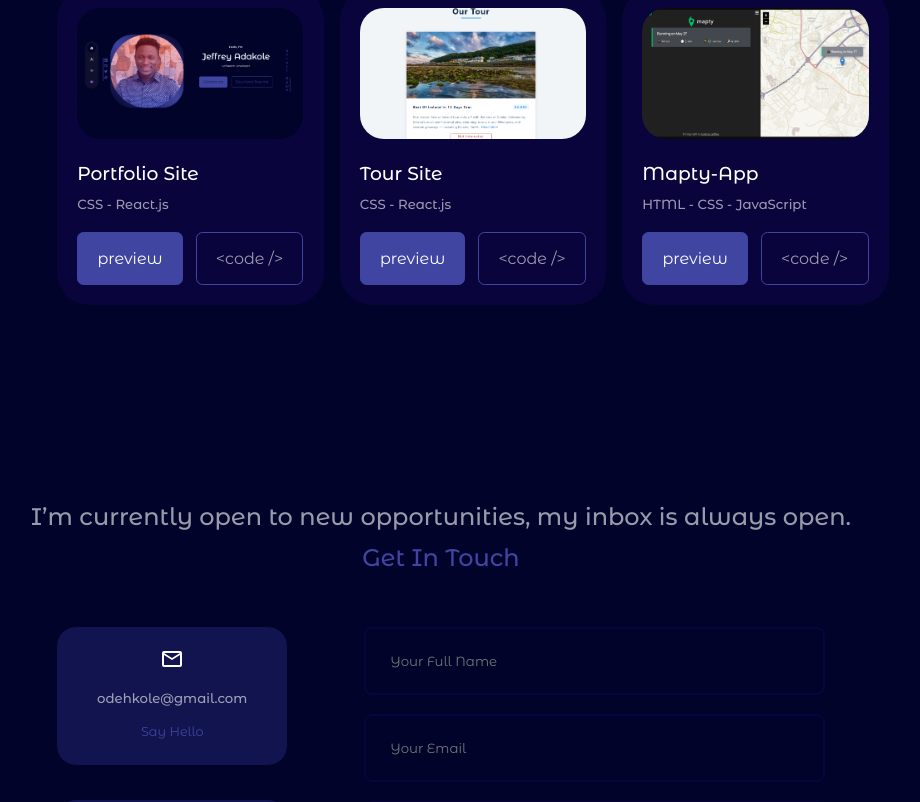
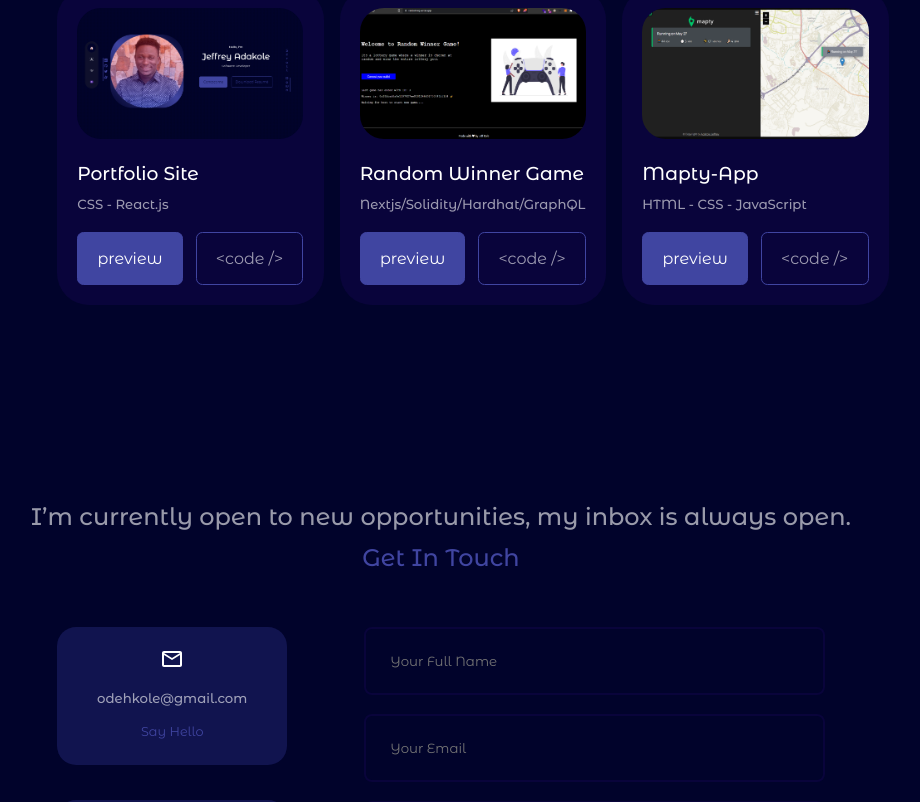
Before and after one commit to Jeff-Ad/portfolio-site, a React (Create React App) app: page / in a window 1280 px wide. Shown: the part 2050-2852 px from the top of the page, without its empty margins (199-1119 px from the left). Built offline with nearby package versions, Linux system fonts and the light colour scheme.

Commit message:
updated my resume

```diff
--- a/src/components/header/Resume.jsx
+++ b/src/components/header/Resume.jsx
@@ -1,7 +1,7 @@
 import React from "react";
 
 import { Link } from "react-scroll";
-import Rse from "../../images/myresume.pdf";
+import Rse from "../../images/jresume.pdf";
 function Resume() {
   return (
     <div className="resume">
--- a/src/portData.js
+++ b/src/portData.js
@@ -1,5 +1,5 @@
 import IMG2 from "./images/portfolio.png";
-import IMG5 from "./images/tour.png";
+import IMG5 from "./images/RanWiGa.png";
 import IMG6 from "./images/mapty-app.png";
 
 const data = [
@@ -15,10 +15,10 @@ const data = [
   {
     id: 2,
     image: IMG5,
-    title: "Tour Site",
-    para: "CSS - React.js",
-    preV: "https://Jeff-Ad.github.io/tour-site",
-    code: "https://github.com/Jeff-Ad/tour-site",
+    title: "Random Winner Game",
+    para: "Nextjs/Solidity/Hardhat/GraphQL",
+    preV: "https://randomwg.vercel.app/",
+    code: "https://github.com/Jeff-Ad/jgraph",
   },
   {
     id: 3,
```
Also changed, not shown: src/images/RanWiGa.png (added), 1 other file (tests, documents, lock files or other folders).
